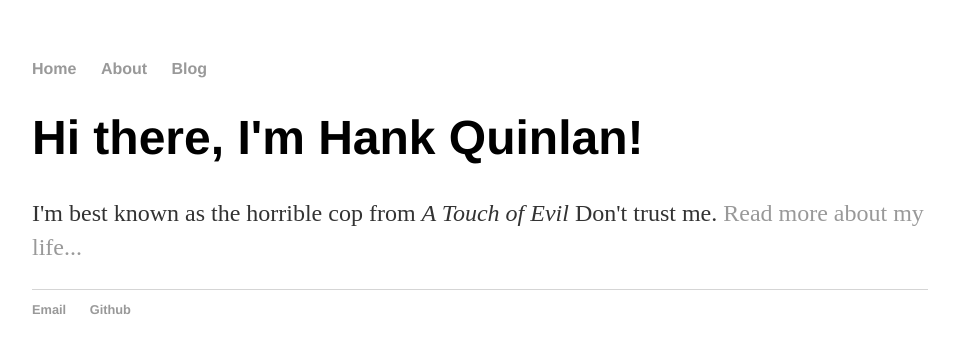
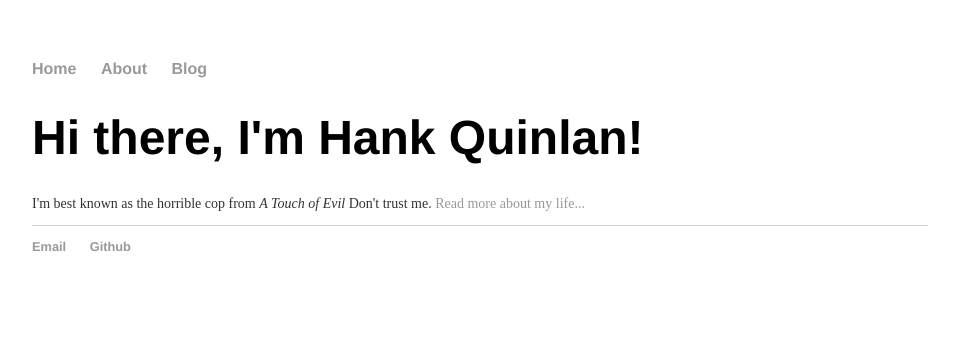
Before and after one commit to lucytyuan/lucytyuan.github.io, a Jekyll site: the page built from index.html, in a window 1280 px wide. Shown: the top 353 px of the page, without its empty margins (160-1119 px from the left). Built offline with Jekyll 4.4.1, drawn with Linux system fonts in a browser that asks for light colours.

Commit message:
Update main.css

```diff
--- a/css/main.css
+++ b/css/main.css
@@ -24,8 +24,8 @@ h1 {
     font-family:'Helvetica', 'Arial', 'Sans-Serif';
 }
 p {
-    font-size: 1.5em;
-    line-height: 1.4em;
+    font-size: 10.5pt;
+    line-height: 1em;
     color: #333;
 }
 footer {
```
